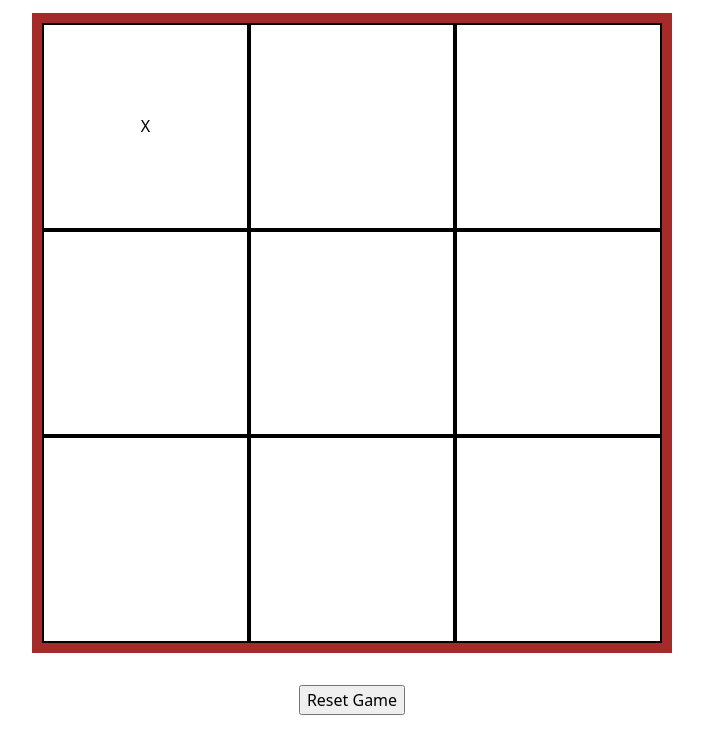
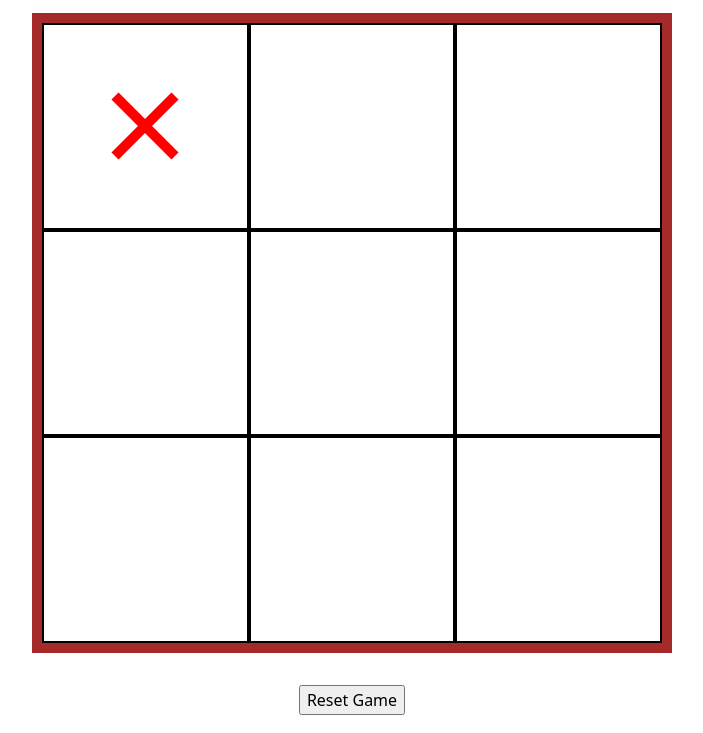
Before and after one commit to JarvisGaming/Tic-Tac-Toe, a website: page index.html in a window 1280 px wide. Both pictures are taken after a click on the element 433 px from the left and 193 px from the top of the page. Shown: the part 67-800 px from the top of the page, without its empty margins (288-991 px from the left). Drawn offline with Linux system fonts and the light colour scheme.

Commit message:
Use svg icons for X and O

```diff
--- a/index.html
+++ b/index.html
@@ -23,6 +23,11 @@
 
     <button id="restart-button">Reset Game</button>
 
+    <template id="icon-template">
+        <img src="assets/X.svg" class="X">
+        <img src="assets/O.svg" class="O">
+    </template>
+
 </body>
 
 </html>
--- a/script.js
+++ b/script.js
@@ -50,9 +50,11 @@ const GameController = function(){
 
     const GameDisplay = function(){
         const boardElement = document.getElementById("grid");
-        const template = document.querySelector("template");
         const winnerDisplay = document.getElementById("winner");
-        const cellTemplate = template.content.querySelector(".cell");
+
+        const cellTemplate = document.querySelector("#cell-template").content.querySelector(".cell");
+        const xTemplate = document.querySelector("#icon-template").content.querySelector(".X");
+        const oTemplate = document.querySelector("#icon-template").content.querySelector(".O");
 
         function initBoard(){
             for (let i = 0; i < numCells; i++){
@@ -66,13 +68,19 @@ const GameController = function(){
             for (const cell of boardElement.children){
                 cell.innerHTML = "";
             }
-            winnerDisplay.textContent = "";
+            winnerDisplay.innerText = "";
             enableBoardInteraction();
         }
 
         function updateCell(position, mark){
             const cell = boardElement.children[position];
-            cell.textContent = mark;
+
+            let icon;
+            if (mark == "X") icon = document.importNode(xTemplate, true);
+            else if (mark == "O") icon = document.importNode(oTemplate, true);
+            else throw new Error(`Invalid icon: ${icon}`);
+
+            cell.appendChild(icon);
         }
 
         function displayGameEnd(winner){
```
Also changed, not shown: assets/O.svg (added), assets/X.svg (added).
